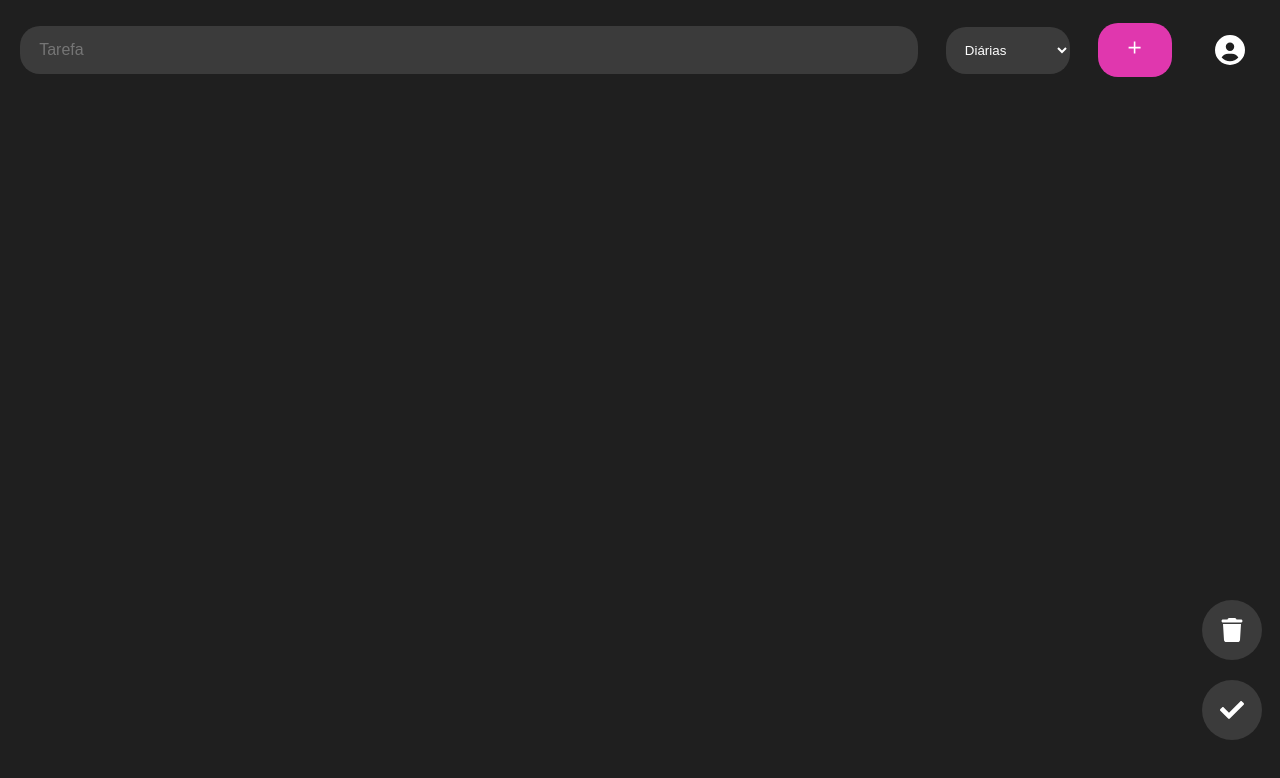
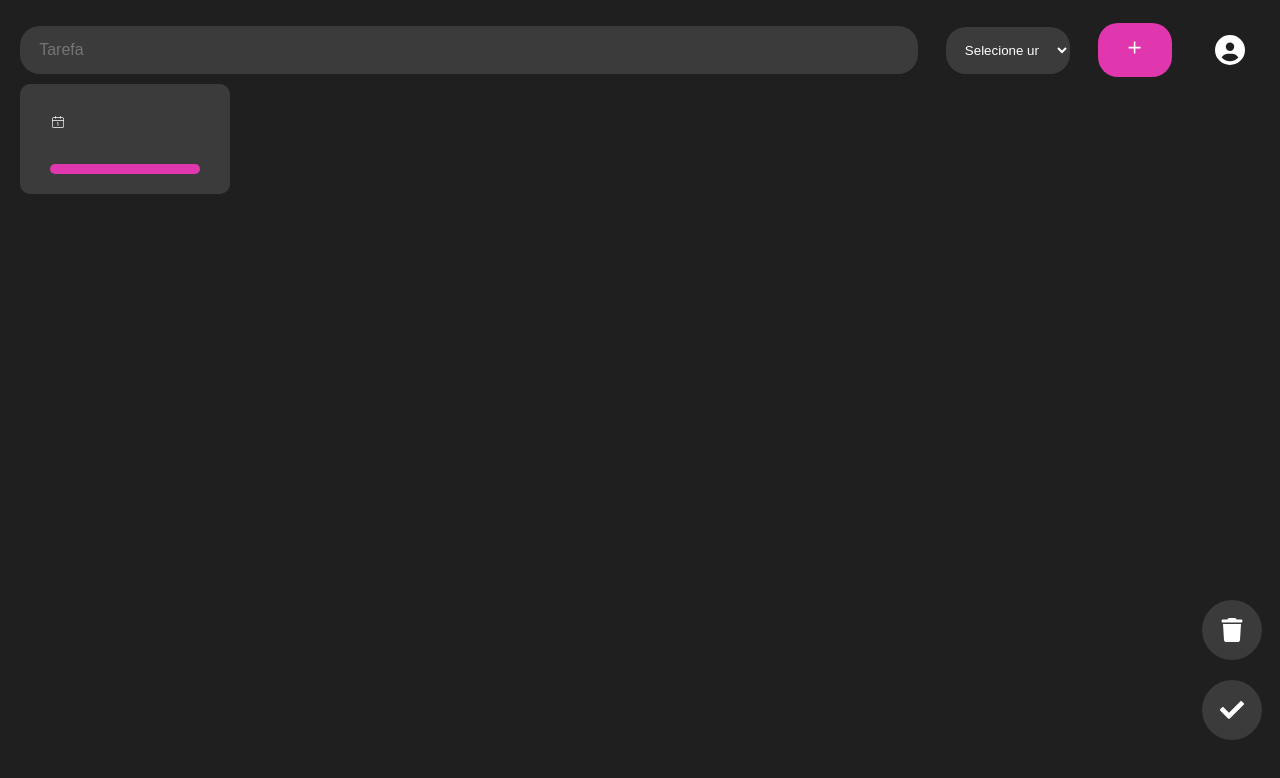
Before and after one commit to jessicapinheiro-s/to-do-list-react, a React (Create React App) app: page / in a window 1280 px wide. Shown: the top 778 px of the page. Built offline with nearby package versions, Linux system fonts and the light colour scheme.

Commit message:
Ajustando estilos,  funções e componentes

```diff
--- a/src/App.tsx
+++ b/src/App.tsx
@@ -1,16 +1,30 @@
-import React from 'react';
+import React, { useState } from 'react';
 import EntradaDados from './components/entrada-dados';
-import ListaTasks from './components/lista-tasks';
+import { ListaTasks } from './components/lista-tasks';
 import ButtonsLaterais from './components/buttons-laterais';
-import MinhaConta from './components/minha-conta';
 import Task from './components/task';
 import './styles/style.css';
+interface  TaskProps{
+      taskmessage: string;
+      dataAtual: string;
+      tipoTask: string;
+
+}
 
 function App() {
+
+  const [taskMessage, setTaskMessage] = useState({} as TaskProps);
+
+  const handleEnviarTask = (mensagem: any) => {
+    setTaskMessage(mensagem); // Atualiza o estado com a mensagem recebida do input
+  };
+  console.log(taskMessage)
   return (
     <div className="App">
-      <EntradaDados></EntradaDados>
-      <ListaTasks></ListaTasks>
+      <EntradaDados onEnviar={handleEnviarTask} />
+      <ListaTasks>
+        <Task childContent = {taskMessage} />
+      </ListaTasks>
       <ButtonsLaterais></ButtonsLaterais>
     </div>
   );
--- a/src/components/entrada-dados.tsx
+++ b/src/components/entrada-dados.tsx
@@ -3,22 +3,52 @@ import { IoMdAdd } from "react-icons/io";
 import { FaCircleUser } from "react-icons/fa6";
 import { useState } from 'react';
 import React from 'react';
-import Task from './task';
 
-export default function EntradaDados() {
-    const [task,setTask] = useState();
+export default function EntradaDados({ onEnviar }: any) {
+    const [option, setOption] = useState('');
+    const [valorInput, setValorInput] = useState('');
+    const dataAtual: string = new Date().toLocaleDateString();
+
+    const handleChange = (event: React.ChangeEvent<HTMLInputElement>) => {
+        setValorInput(event.target.value);
+    };
+
+    const handleChangeSelect = (event: React.ChangeEvent<HTMLSelectElement>) => {
+        setOption(event.target.value);
+    };
+
+    const handleSubmit = (event: React.MouseEvent<HTMLButtonElement, MouseEvent>) => {
+        event.preventDefault();
+        if (valorInput === '') {
+            alert('Campo vazio preencha corretamente');
+            return;
+        }
+
+        const propsTask = {
+            taskmessage: valorInput,
+            dataAtual: dataAtual,
+            tipoTask: option
+        };
+
+        // Chama a função onEnviar com as propsTask como argumento
+        onEnviar(propsTask);
+
+        // Limpa o valor do input
+        setValorInput('');
+    };
     return (
         <div className='container-input'>
-            <div className="entrada-de-dados">
-                <input type="text" id="inTarefa" placeholder=" Tarefa"></input>
-                <select name="" id="">
-                    <option value="">Diárias</option>
-                    <option value="">Semanais</option>
-                    <option value="">Mensais</option>
-                    <option value="">Anuais</option>
+            <div className="entrada-de-dados" >
+                <input type="text" id="inTarefa" placeholder=" Tarefa" onChange={handleChange}></input>
+                <select name="" id="" value={option} onChange={handleChangeSelect}>
+                    <option value="Selecione uma categoria">Selecione uma categoria</option>
+                    <option value="Diárias">Diárias</option>
+                    <option value="Semanais">Semanais</option>
+                    <option value="Mensais">Mensais</option>
+                    <option value="Anuais">Anuais</option>
                 </select>
-                <button id="btAdd"><IoMdAdd /></button>
-                <FaCircleUser  className='icon-user'/>
+                <button type='submit' id="btAdd" onClick={handleSubmit}><IoMdAdd /></button>
+                <FaCircleUser className='icon-user' />
             </div>
         </div>
     )
--- a/src/components/lista-tasks.tsx
+++ b/src/components/lista-tasks.tsx
@@ -1,11 +1,15 @@
-import '../styles/style.css'
+import '../styles/style.css';
+interface ListaTasksProps {
+    children?: React.ReactNode;
+  }
 
-export default function ListaTasks() {
+function ListaTasks({ children }: ListaTasksProps) {
     return (
         <div className='container-task'>
             <div className="list-tasks">
-            <ul id="lista"></ul>
+            {children}
         </div>
         </div>
     )
 }
+export {ListaTasks};
--- a/src/components/task.tsx
+++ b/src/components/task.tsx
@@ -1,13 +1,24 @@
 import '../styles/style.css'
 import { CiCalendarDate } from "react-icons/ci";
 
+interface  TaskProps{
+    childContent:{
+        taskmessage: string;
+        dataAtual: string;
+        tipoTask: string;
+    }
 
-export default function Task(taskmessage: string, dataAtual: string, tipoTask: string) {
+}
+
+export default function Task({ childContent }: TaskProps ) {
+
+    const { taskmessage, dataAtual, tipoTask } = childContent;
     return (
         <div className='task-card'>
-            <p><CiCalendarDate /> {dataAtual}</p>
-            <p>{taskmessage}</p>
-            <p className='Tipo-Task'>{tipoTask}</p>
+           <p><CiCalendarDate/>{dataAtual}</p>
+           <p>{taskmessage}</p>
+           <p className='tipo-Task'>{tipoTask}</p>
+
         </div>
     )
 }
--- a/src/styles/style.css
+++ b/src/styles/style.css
@@ -9,6 +9,26 @@ body {
   font-size: 1rem;
   color: #fff;
   background-color: #1f1f1f;
+}
+
+.task-card {
+  width: 150px;
+  padding: 20px 30px;
+  border-radius: 10px;
+  background-color: #3b3b3b;
+  color: #fff;
+}
+.task-card:hover {
+  background-color: #525252;
+}
+.task-card p {
+  word-wrap: break-word;
+  padding: 10px 0px;
+}
+.task-card .tipo-Task {
+  padding: 5px 8px;
+  border-radius: 20px;
+  background-color: #e037ae;
 }
 
 .App {
@@ -92,6 +112,7 @@ body {
   border-radius: 20px;
   font-size: 1.2rem;
   width: 6%;
+  outline: none;
 }
 .App .entrada-de-dados #btAdd:hover {
   background-color: #223531;
--- a/src/styles/style.scss
+++ b/src/styles/style.scss
@@ -27,7 +27,25 @@ body {
     color: $cor-font-principal;
     background-color: $cor-principal-dark ;
 }
-
+.task-card{
+    width: 150px;
+    padding: 20px 30px;
+    border-radius: 10px;
+    background-color: $cor-secundaria;
+    color: $cor-font-principal;
+    &:hover{
+        background-color: $cor-light;
+    }
+    p{
+        word-wrap: break-word;
+        padding: 10px 0px ;
+    }
+    .tipo-Task{
+        padding: 5px 8px;
+        border-radius: 20px;
+        background-color: $cor-bt-add;
+    }
+}
 .App {
     display: grid;
     grid-template-columns: 15% 1fr;
@@ -125,6 +143,7 @@ body {
             border-radius: 20px;
             font-size: 1.2rem;
             width: 6%;
+            outline: none;
 
             &:hover {
                 background-color: #223531;
```
Also changed, not shown: 1 other file (tests, documents, lock files or other folders).
